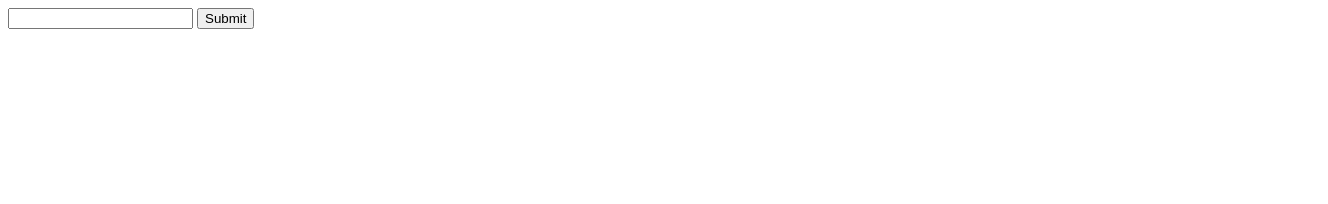
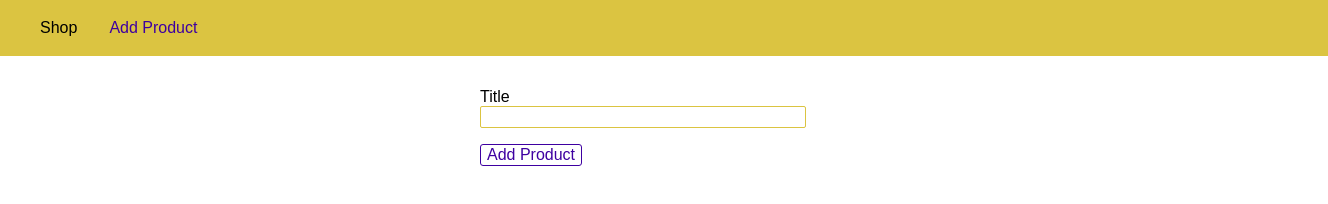
Before and after one commit to CodeByRushi/-NodeJS---MVC-REST-APIs-, a website: page 2.WorkingWithExpress/WorkingWithRouter/view/add-product.html in a window 1280 px wide. Shown: the whole page, 1328 px wide, since content can reach past the window. Drawn offline with Linux system fonts and the light colour scheme.

Commit message:
Styles are added

```diff
--- a/2.WorkingWithExpress/WorkingWithRouter/view/add-product.html
+++ b/2.WorkingWithExpress/WorkingWithRouter/view/add-product.html
@@ -1,15 +1,117 @@
 <!DOCTYPE html>
 <html lang="en">
+
 <head>
     <meta charset="UTF-8">
-    <meta http-equiv="X-UA-Compatible" content="IE=edge">
     <meta name="viewport" content="width=device-width, initial-scale=1.0">
-    <title>Document</title>
+    <meta http-equiv="X-UA-Compatible" content="ie=edge">
+    <title>Add Product</title>
+    <style>
+        body {
+            padding: 0;
+            margin: 0;
+            font-family: sans-serif;
+        }
+
+        main {
+            padding: 1rem;
+        }
+
+        .main-header {
+            width: 100%;
+            height: 3.5rem;
+            background-color: #dbc441;
+            padding: 0 1.5rem;
+        }
+
+        .main-header__nav {
+            height: 100%;
+            display: flex;
+            align-items: center;
+        }
+
+        .main-header__item-list {
+            list-style: none;
+            margin: 0;
+            padding: 0;
+            display: flex;
+        }
+
+        .main-header__item {
+            margin: 0 1rem;
+            padding: 0;
+        }
+
+        .main-header__item a {
+            text-decoration: none;
+            color: black;
+        }
+
+        .main-header__item a:hover,
+        .main-header__item a:active,
+        .main-header__item a.active {
+            color: #3e00a1;
+        }
+
+        .product-form {
+            width: 20rem;
+            max-width: 90%;
+            margin: auto;
+        }
+
+        .form-control {
+            margin: 1rem 0;
+        }
+
+        .form-control label,
+        .form-control input {
+            display: block;
+            width: 100%;
+        }
+
+        .form-control input {
+            border: 1px solid #dbc441;
+            font: inherit;
+            border-radius: 2px;
+        }
+
+        button {
+            font: inherit;
+            border: 1px solid #3e00a1;
+            color: #3e00a1;
+            background: white;
+            border-radius: 3px;
+            cursor: pointer;
+        }
+
+        button:hover,
+        button:active {
+            background-color: #3e00a1;
+            color: white;
+        }
+    </style>
 </head>
+
 <body>
-    <form action="/admin/add-product" method="POST">
-        <input type="text" name="title">
-        <input type="submit">
-    </form>
+    <header class="main-header">
+        <nav class="main-header__nav">
+            <ul class="main-header__item-list">
+                <li class="main-header__item"><a href="/">Shop</a></li>
+                <li class="main-header__item"><a class="active" href="/admin/add-product">Add Product</a></li>
+            </ul>
+        </nav>
+    </header>
+
+    <main>
+        <form class="product-form" action="/admin/add-product" method="POST">
+            <div class="form-control">
+                <label for="title">Title</label>
+                <input type="text" name="title" id="title">
+            </div>
+
+            <button type="submit">Add Product</button>
+        </form>
+    </main>
 </body>
+
 </html>
```
Also changed, not shown: 2.WorkingWithExpress/WorkingWithRouter/routes/admin.js (+5 -5 lines), 2.WorkingWithExpress/WorkingWithRouter/view/404.html (+61 -3 lines), 2.WorkingWithExpress/WorkingWithRouter/view/shop.html (+52 -5 lines).
